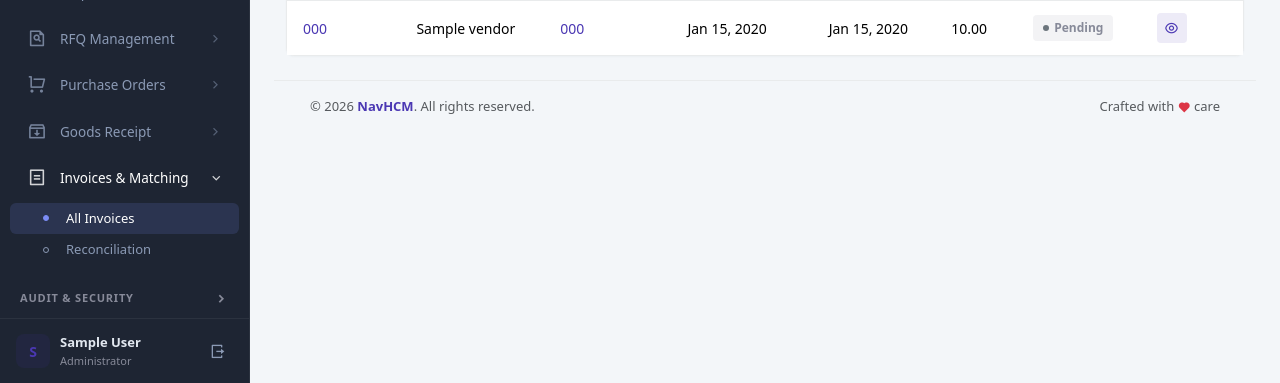
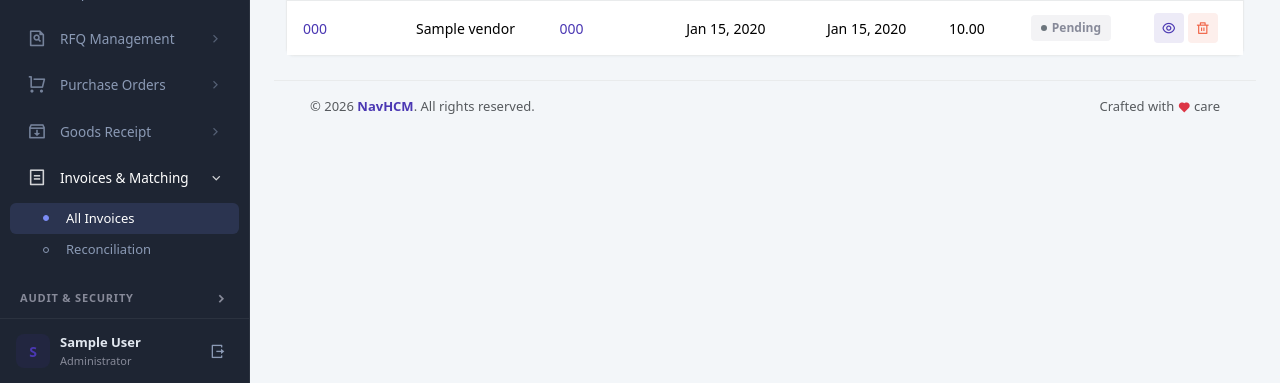
Before and after one commit to Navaid-KloneIT/NavSCM, a Django app: page /procurement/invoices/ in a window 1280 px wide. Shown: the part 417-800 px from the top of the page. Run offline with Django 4.2, Linux system fonts and the light colour scheme; a user stored in the database is signed in; tables that the repository leaves empty hold one stand-in row (values such as "Sample post"); some libraries are stand-ins or nearby versions.

Commit message:
Add delete button to invoice list for pending status

```diff
--- a/templates/procurement/invoice_list.html
+++ b/templates/procurement/invoice_list.html
@@ -105,7 +105,15 @@
                                     {% endif %}
                                 </td>
                                 <td>
-                                    <a href="{% url 'procurement:invoice_detail' inv.pk %}" class="btn btn-sm btn-soft-primary"><i class="ri-eye-line"></i></a>
+                                    <div class="d-flex gap-1">
+                                        <a href="{% url 'procurement:invoice_detail' inv.pk %}" class="btn btn-sm btn-soft-primary"><i class="ri-eye-line"></i></a>
+                                        {% if inv.status == 'pending' %}
+                                        <form method="POST" action="{% url 'procurement:invoice_delete' inv.pk %}" class="d-inline">
+                                            {% csrf_token %}
+                                            <button type="submit" class="btn btn-sm btn-soft-danger" title="Delete" onclick="return confirm('Are you sure you want to delete this invoice?')"><i class="ri-delete-bin-line"></i></button>
+                                        </form>
+                                        {% endif %}
+                                    </div>
                                 </td>
                             </tr>
                             {% empty %}
```
